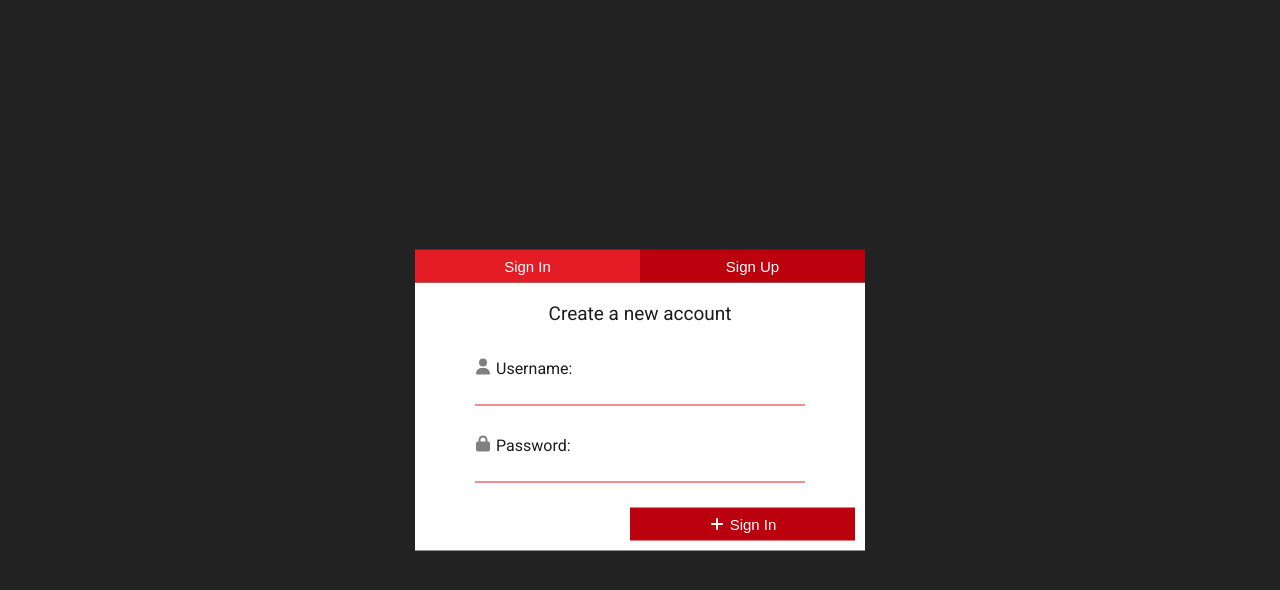
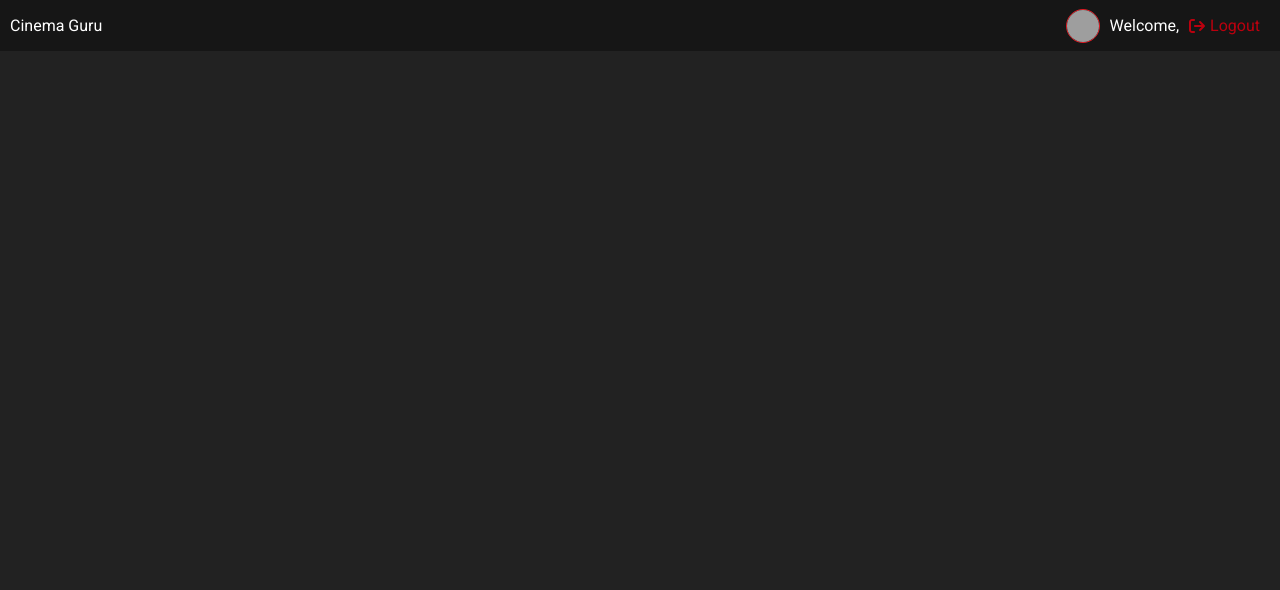
Before and after one commit to mdallen5393/holbertonschool-cinema-guru, a React (Create React App) app in the folder cinema-guru/: page / in a window 1280 px wide. Shown: the top 590 px of the page. Built offline with nearby package versions, Linux system fonts and the light colour scheme; grey boxes are pictures that could not be loaded.

Commit message:
Added dashboard component w/Header

```diff
--- a/cinema-guru/src/App.js
+++ b/cinema-guru/src/App.js
@@ -1,5 +1,5 @@
 import './App.css';
-// import Dashboard from './components/Dashboard';
+import Dashboard from './routes/dashboard/Dashboard';
 import Authentication from './routes/auth/Authentication';
 
 import React, { useState, useEffect } from 'react';
@@ -30,8 +30,13 @@ function App() {
 
   return (
     <div className="App">
-      {/* {isLoggedIn ? <Dashboard /> : <Authentication />} */}
-      <Authentication />
+      {isLoggedIn ? <Dashboard
+        userUsername={userUsername}
+        setIsLoggedIn={setIsLoggedIn}
+      /> : <Authentication
+        setIsLoggedIn={setIsLoggedIn}
+        setUserName={setUserUsername}
+      />}
     </div>
   );
 }
--- /dev/null
+++ b/cinema-guru/src/components/navigation/Header.js
@@ -0,0 +1,26 @@
+import './navigation.css';
+import { FontAwesomeIcon } from '@fortawesome/react-fontawesome';
+import { faSignOut } from '@fortawesome/free-solid-svg-icons'
+
+const Header = ({userUsername, setIsLoggedIn}) => {
+    const logout = () => {
+        localStorage.removeItem('acessToken');
+        setIsLoggedIn(false);
+    }
+
+    return (
+        <nav>
+            <p>Cinema Guru</p>
+            <div className='right-section'>
+                <img src="https://picsum.photos/100/100"/>
+                <p>Welcome, {userUsername}</p>
+                <span onClick={logout}>
+                    <FontAwesomeIcon icon={faSignOut}/>
+                    <p>Logout</p>
+                </span>
+            </div>
+        </nav>
+    )
+}
+
+export default Header;
--- /dev/null
+++ b/cinema-guru/src/components/navigation/navigation.css
@@ -0,0 +1,50 @@
+@import '../../App.css';
+
+nav {
+    display: flex;
+    flex-direction: row;
+    justify-content: space-between;
+    background-color: var(--color-black);
+}
+
+nav p {
+    color: var(--color-light);
+}
+
+nav > p {
+    margin-left: 10px;
+}
+
+nav img {
+    border-radius: 5rem;
+    border: 1px solid var(--color-light-red);
+    height: 2em;
+    margin-right: 10px;
+}
+
+nav span p,
+nav span svg {
+    color: var(--color-dark-red);
+}
+
+nav .right-section {
+    display: flex;
+    flex-direction: row;
+    align-items: center;
+}
+
+nav .right-section p {
+    margin-right: 10px;
+}
+
+nav .right-section FontAwesomeIcon {
+    margin-right: 10px;
+}
+
+nav .right-section span {
+    margin-right: 10px;
+    display: flex;
+    flex-direction: row;
+    align-items: center;
+    cursor: pointer;
+}
--- a/cinema-guru/src/routes/auth/Authentication.js
+++ b/cinema-guru/src/routes/auth/Authentication.js
@@ -20,7 +20,7 @@ const Authentication = ({ setIsLoggedIn, setUserUsername }) => {
                 password: password
             })
             .then(response => {
-                localStorage.setItem('jwtToken', response.data.token);
+                localStorage.setItem('accessToken', response.data.token);
                 setUserUsername(username);
                 setIsLoggedIn(true);
             })
@@ -33,7 +33,7 @@ const Authentication = ({ setIsLoggedIn, setUserUsername }) => {
                 password: password
             })
             .then(response => {
-                localStorage.setItem('jwtToken', response.data.token);
+                localStorage.setItem('accessToken', response.data.token);
                 setUserUsername(username);
                 setIsLoggedIn(true);
             })
--- /dev/null
+++ b/cinema-guru/src/routes/dashboard/Dashboard.js
@@ -0,0 +1,15 @@
+import './dashboard.css';
+import Header from '../../components/navigation/Header';
+
+const Dashboard = ({userUsername, setIsLoggedIn}) => {
+    return (
+        <div className='dashboard-div'>
+            <Header
+                userUsername={userUsername}
+                setIsLoggedIn={setIsLoggedIn}
+            />
+        </div>
+    )
+}
+
+export default Dashboard;
```
